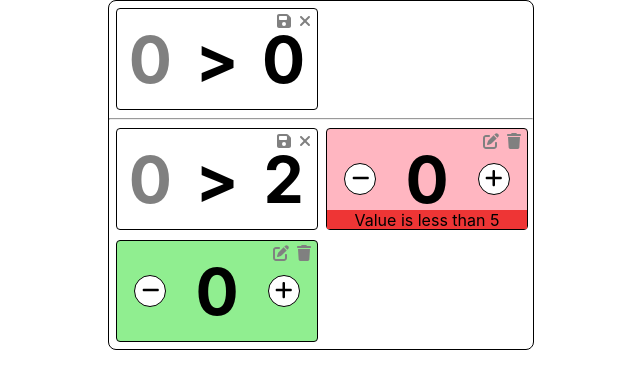
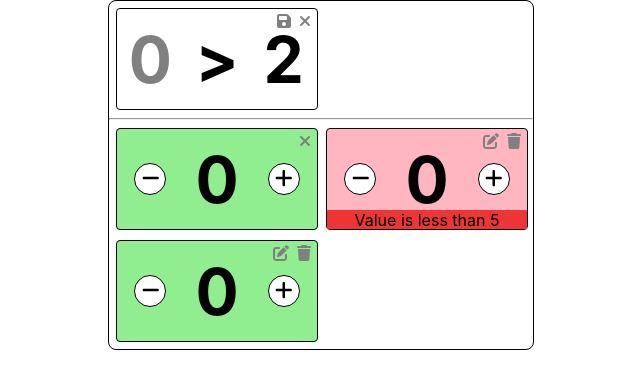
Before and after one commit to AKAlexsey/second_exercise, a React (Create React App) app: page / in a window 1280 px wide. Both pictures are taken after a click on the button 600 px from the left and 142 px from the top of the page. Shown: the top 388 px of the page, without its empty margins (319-959 px from the left). Built offline with nearby package versions, Linux system fonts and the light colour scheme.

Commit message:
add_form_for_edit adding is ongoing

```diff
--- a/src/App.js
+++ b/src/App.js
@@ -7,13 +7,23 @@ function App() {
     globalState: { indicatorsList, editIndicator },
     incIndicatorValue,
     decIndicatorValue,
-    deleteIndicator
+    deleteIndicator,
+    setEditIndicator,
+    resetEditIndicator,
+    addIndicatorWithParams,
+    updateIndicator
   } = useGlobalContext();
 
   return (
     <div className='twin_components'>
       <div>
-        <MetricAlarmIndicator indicatorState={editIndicator} edit={true} deleteIndicatorFunction={deleteIndicator} />
+        <MetricAlarmIndicator
+          indicatorState={editIndicator}
+          editMode={true}
+          resetIndicatorFunction={resetEditIndicator}
+          addIndicatorFunction={addIndicatorWithParams}
+          updateIndicatorFunction={updateIndicator}
+        />
       </div>
       <hr className='form_separator' />
       <div className='indicators_container'>
@@ -26,6 +36,7 @@ function App() {
                 increaseValueFunction={incIndicatorValue}
                 decreaseValueFunction={decIndicatorValue}
                 deleteIndicatorFunction={deleteIndicator}
+                startEditingIndicatorFunction={setEditIndicator}
               />
             )
           })
--- a/src/MetricAlarmIndicator.js
+++ b/src/MetricAlarmIndicator.js
@@ -1,4 +1,4 @@
-import React, { useState, useEffect, useCallback } from 'react';
+import React, { useState, useEffect } from 'react';
 import { getPredicateFunction } from './metricAlarmContext';
 
 import { FontAwesomeIcon } from '@fortawesome/react-fontawesome';
@@ -10,29 +10,34 @@ const alarmFunction = (state) => {
   return predicate(value);
 };
 
+const defaultFunction = (value) => value;
+
 function MetricAlarmIndicator(props) {
   const {
     indicatorState,
-    increaseValueFunction,
-    decreaseValueFunction,
-    deleteIndicatorFunction,
-    edit = false
+    increaseValueFunction = defaultFunction,
+    decreaseValueFunction = defaultFunction,
+    deleteIndicatorFunction = defaultFunction,
+    addIndicatorFunction = defaultFunction,
+    updateIndicatorFunction = defaultFunction,
+    resetIndicatorFunction = defaultFunction,
+    startEditingIndicatorFunction = defaultFunction,
+    editMode = false
   } = props;
-  const { id, value, sign, limitValue, alarmMessage } = indicatorState;
+  const { id, value, sign, limitValue, alarmMessage, editing } = indicatorState;
 
   const [alarm, setAlarm] = useState(alarmFunction(indicatorState));
-  const [editMode, setEditMode] = useState(edit);
 
-  const switchEditModeCallback = () => {
-    setEditMode(true);
+  const startEditCallback = () => {
+    startEditingIndicatorFunction(indicatorState)
   }
 
   const saveEditCallback = () => {
-    setEditMode(false);
+    // setEditMode(false);
   }
 
   const declineEditCallback = () => {
-    setEditMode(false);
+    resetIndicatorFunction()
   }
 
   const deleteIndicatorCallback = () => {
@@ -92,12 +97,21 @@ function MetricAlarmIndicator(props) {
         }
 
         <div className="indicator_actions_buttons">
-          <button className='indicator_action' onClick={switchEditModeCallback}>
-            <FontAwesomeIcon icon={faEdit} />
-          </button>
-          <button className='indicator_action' onClick={deleteIndicatorCallback}>
-            <FontAwesomeIcon icon={faTrash} />
-          </button>
+          {editing &&
+            <button className='indicator_action' onClick={declineEditCallback}>
+              <FontAwesomeIcon icon={faClose} />
+            </button>
+          }
+          {!editing &&
+              <>
+                <button className='indicator_action' onClick={startEditCallback}>
+                  <FontAwesomeIcon icon={faEdit} />
+                </button>
+                <button className='indicator_action' onClick={deleteIndicatorCallback}>
+                  <FontAwesomeIcon icon={faTrash} />
+                </button>
+              </>
+          }
         </div>
       </div>
     );
--- a/src/context.js
+++ b/src/context.js
@@ -1,4 +1,4 @@
-import React, { useState, useContext, useEffect, useCallback } from 'react';
+import React, { useState, useContext, useEffect } from 'react';
 import { makeMetricAlarmIndicatorState, incValue, decValue } from './metricAlarmContext';
 import { addIndicator, makeTwinComponentsState, newIndicatorId } from './twinComponentsContext';
 
@@ -6,12 +6,20 @@ const AppContext = React.createContext();
 
 const LOCAL_STORAGE_NAME = 'indicatorsExercise';
 
+const makeDefaultIndicator = () => {
+    return makeMetricAlarmIndicatorState({ id: null });
+}
+
+const makeDefaultEditIndicator = (currentState) => {
+    const editIndicator = makeDefaultIndicator();
+
+    return { ...currentState, editIndicator };
+}
+
 const makeDefaultState = () => {
-    const editIndicator = makeMetricAlarmIndicatorState({ id: 'editDummy' });
-
     const twinComponents = makeTwinComponentsState();
 
-    return { ...twinComponents, editIndicator };
+    return makeDefaultEditIndicator(twinComponents);
 }
 
 const geStateFromLocalStorage = () => {
@@ -38,26 +46,44 @@ const AppProvider = ({ children }) => {
         setGlobalState(addIndicator(globalState, newIndicator));
     }
 
-    const updateIndicatorWithFunction = (id, updateFunction) => {
-        const { indicatorsList } = globalState;
-
-        const updatedIndicatorsList = indicatorsList.map((indicator) => {
+    const updateIndicatorById = (indicatorsList, id, updateFunction) => {
+        return indicatorsList.map((indicator) => {
             if (indicator.id === id) {
                 return updateFunction(indicator);
             } else {
                 return indicator;
             }
         });
+    }
 
-        setGlobalState({ ...globalState, indicatorsList: updatedIndicatorsList });
+    const updateIndicatorsList = (currentState, updatedIndicatorsList) => {
+        return { ...currentState, indicatorsList: updatedIndicatorsList }
     }
 
     const decIndicatorValue = (id) => {
-        updateIndicatorWithFunction(id, decValue);
+        const { indicatorsList } = globalState;
+
+        const updatedIndicatorsList = updateIndicatorById(indicatorsList, id, decValue);
+
+        setGlobalState(updateIndicatorsList(globalState, updatedIndicatorsList));
     }
 
     const incIndicatorValue = (id) => {
-        updateIndicatorWithFunction(id, incValue);
+        const { indicatorsList } = globalState;
+
+        const updatedIndicatorsList = updateIndicatorById(indicatorsList, id, incValue);
+
+        setGlobalState(updateIndicatorsList(globalState, updatedIndicatorsList));
+    }
+
+    const updateIndicator = (id, updateIndicatorState) => {
+        const { indicatorsList } = globalState;
+
+        const updatedIndicatorsList = updateIndicatorById(indicatorsList, id, (indicatorState) => {
+            return { ...indicatorState, ...updateIndicatorState, editing: false };
+        })
+
+        setGlobalState({ ...globalState, indicatorsList: updatedIndicatorsList });
     }
 
     const deleteIndicator = (deleteId) => {
@@ -65,14 +91,40 @@ const AppProvider = ({ children }) => {
         setGlobalState({ ...globalState, indicatorsList: updatedIndicatorsList });
     }
 
+    const setEditIndicator = (indicatorState) => {
+        const { id, value, sign, limitValue, alarmMessage, editing } = indicatorState;
+
+        const editIndicator = { id, value, sign, limitValue, alarmMessage, editing };
+
+        const { indicatorsList } = globalState;
+
+        const updatedIndicatorsList = updateIndicatorById(indicatorsList, id, (indicatorState) => {
+            return { ...indicatorState, editing: true };
+        })
+
+        setGlobalState(updateIndicatorsList({ ...globalState, editIndicator }, updatedIndicatorsList));
+    }
+
+    const resetEditIndicator = () => {
+        const { indicatorsList } = globalState;
+
+        const updatedIndicatorsList = indicatorsList.map((indicatorState) => {
+                return { ...indicatorState, editing: false };
+        });
+
+        setGlobalState(makeDefaultEditIndicator(updateIndicatorsList(globalState, updatedIndicatorsList)));
+    }
+
     return (
         <AppContext.Provider value={{
             globalState,
             addIndicatorWithParams,
-            updateIndicatorWithFunction,
             incIndicatorValue,
             decIndicatorValue,
-            deleteIndicator
+            deleteIndicator,
+            setEditIndicator,
+            resetEditIndicator,
+            updateIndicator
         }}>
             {children}
         </AppContext.Provider>
--- a/src/metricAlarmContext.js
+++ b/src/metricAlarmContext.js
@@ -10,7 +10,7 @@ const makeMetricAlarmIndicatorState = (defaultParams = {}) => {
     const { id, value = DEFAULT_VALUE, sign = MORE_SIGN, limitValue = DEFAULT_VALUE } = defaultParams;
     const alarmMessage = defaultParams.alarmMessage ? defaultParams.alarmMessage : makeAlarmMessage(sign, limitValue);
 
-    return { id, value, sign, limitValue, alarmMessage };
+    return { id, value, sign, limitValue, alarmMessage, editing: false };
 }
 
 const updateMetricAlarmIndicatorState = (indicatorState, updateParams) => {
--- a/src/twinComponentsContext.js
+++ b/src/twinComponentsContext.js
@@ -13,10 +13,10 @@ const makeTwinComponentsState = () => {
 
 const addIndicator = (state, newIndicatorParams) => {
     const { indicatorsList } = state;
-    const newIndicatorId = newIndicatorId(state);
-    const newIndicator = { ...newIndicatorParams, id: newIndicatorId }
+    const nextIndicatorId = newIndicatorId(state);
+    const newIndicator = { ...newIndicatorParams, id: nextIndicatorId }
 
-    return { ...state, currentMaxId: newIndicatorId, indicatorsList: indicatorsList.concat(newIndicator) };
+    return { ...state, currentMaxId: nextIndicatorId, indicatorsList: indicatorsList.concat(newIndicator) };
 }
 
 const delIndicator = (state, deleteId) => {
@@ -32,4 +32,4 @@ const newIndicatorId = (state) => {
 }
 
 
-export { addIndicator, makeTwinComponentsState, newIndicatorId }
+export { addIndicator, delIndicator, makeTwinComponentsState, newIndicatorId }
```
Also changed, not shown: src/AlarmIndicator.js (added).
